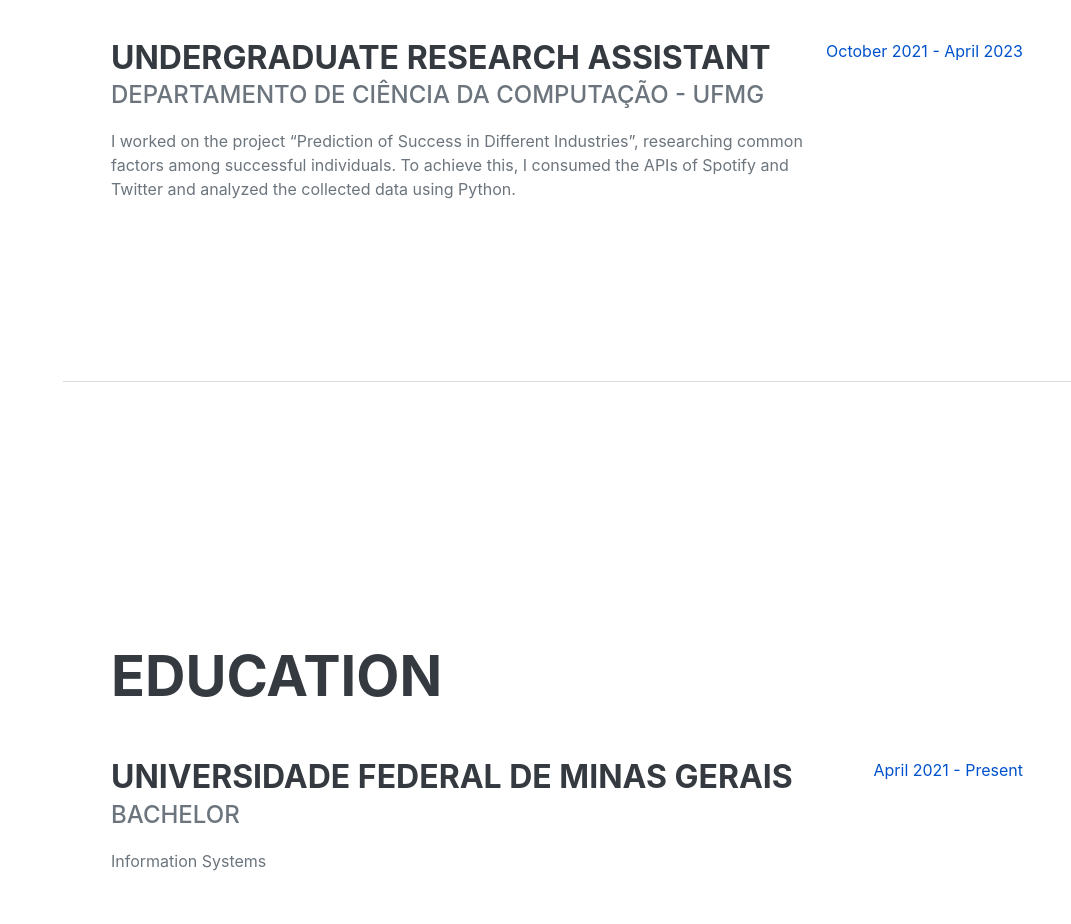
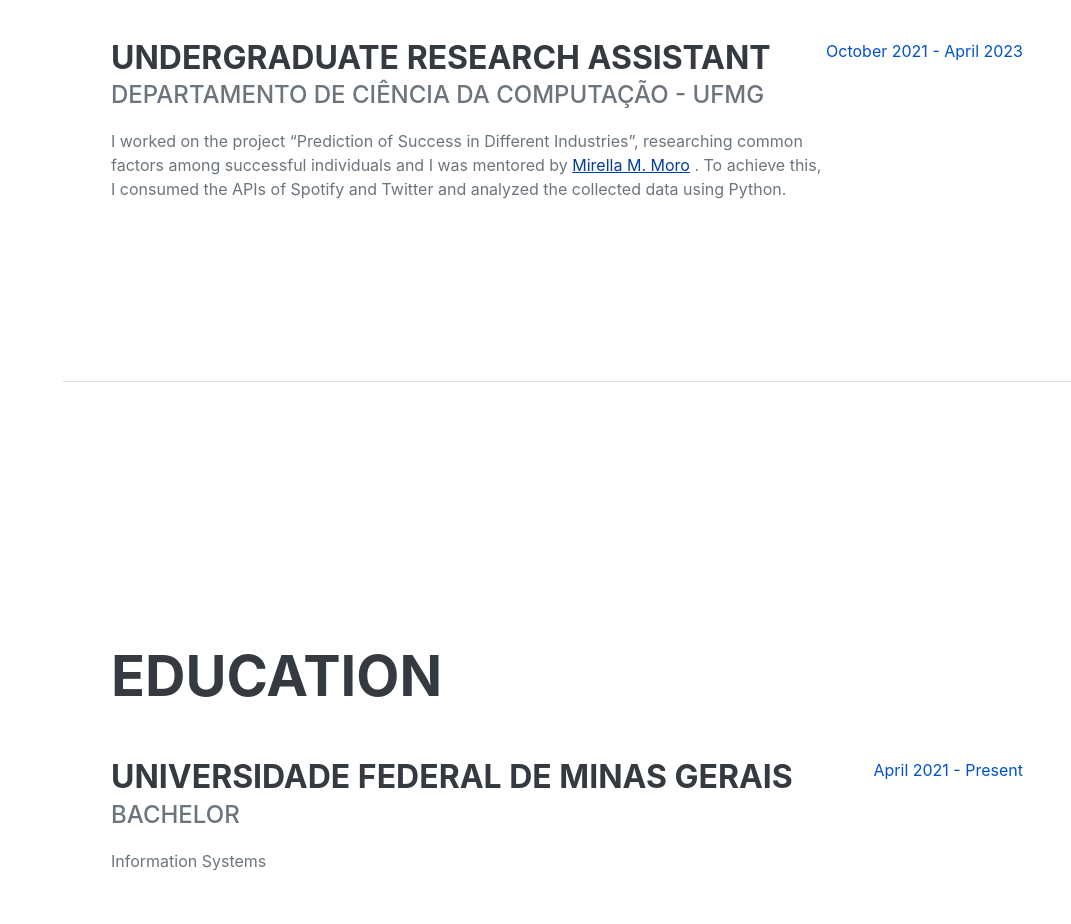
Before and after one commit to luizademelo/luizademelo.github.io, a website: page dist/index.html in a window 1280 px wide. Shown: the part 1220-2144 px from the top of the page, without its empty margins (209-1280 px from the left). Drawn offline with nearby package versions, Linux system fonts and the light colour scheme; a web font is replaced by a local one.

Commit message:
changing experience info

```diff
--- a/dist/index.html
+++ b/dist/index.html
@@ -73,7 +73,9 @@
                         <div class="flex-grow-1">
                             <h3 class="mb-0">Undergraduate Research Assistant</h3>
                             <div class="subheading mb-3">Departamento de Ciência da Computação - UFMG</div>
-                            <p>I worked on the project “Prediction of Success in Different Industries”, researching common factors among successful individuals. To achieve this, I consumed the APIs of Spotify and Twitter and analyzed the collected data using Python.</p>
+                            <p>I worked on the project “Prediction of Success in Different Industries”, researching common factors among successful individuals and I was mentored by
+                                <a href="https://homepages.dcc.ufmg.br/~mirella/">Mirella M. Moro</a>
+                                . To achieve this, I consumed the APIs of Spotify and Twitter and analyzed the collected data using Python.</p>
                         </div>
                         <div class="flex-shrink-0"><span class="text-primary">October 2021 - April 2023</span></div>
                     </div>
```
